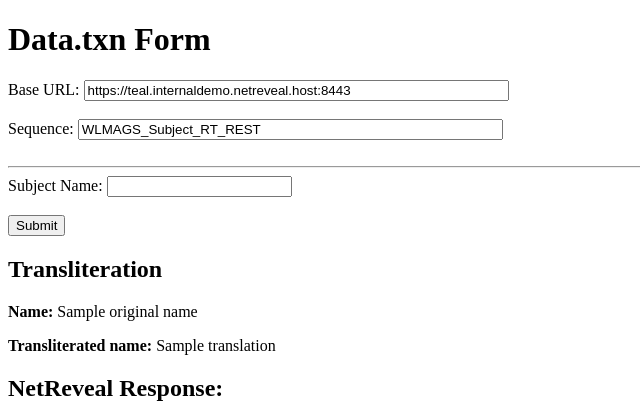
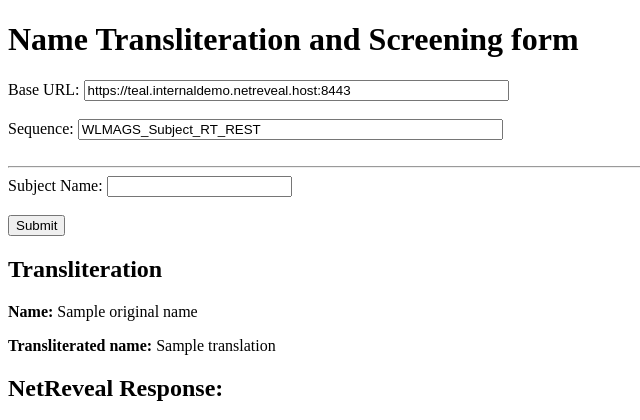
Before and after one commit to y-sayegh/name-screening, a Flask app: template templates/form.html in a window 1280 px wide. Shown: the top 420 px of the page, without its empty margins (0-640 px from the left). Run offline with Flask 3, Linux system fonts and the light colour scheme; the template is opened without the code that fills it: most values are stand-ins (such as "Sample title", 1, 10 or a date in 2020).

Commit message:
html title correction

```diff
--- a/app.py
+++ b/app.py
@@ -117,4 +117,4 @@
     return render_template('form.html', original_name = subject_name ,translation = translation, response_body=pretty_xml)
 
 if __name__ == '__main__':
-    app.run(debug=True)
+    app.run(port=50001)
--- a/templates/form.html
+++ b/templates/form.html
@@ -4,7 +4,7 @@
     <title>Name Transliteration and Screening</title>
 </head>
 <body>
-    <h1>Data.txn Form</h1>
+    <h1>Name Transliteration and Screening form</h1>
     <form method="post">
         <label for="base_url">Base URL:</label>
         <input type="text" id="base_url" name="base_url" required value ="https://teal.internaldemo.netreveal.host:8443" size="50"><br><br>
```
